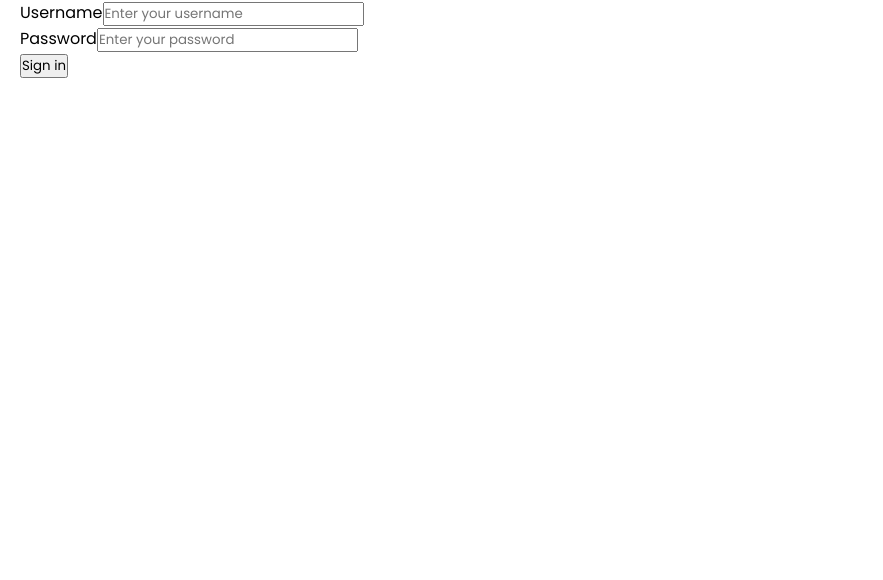
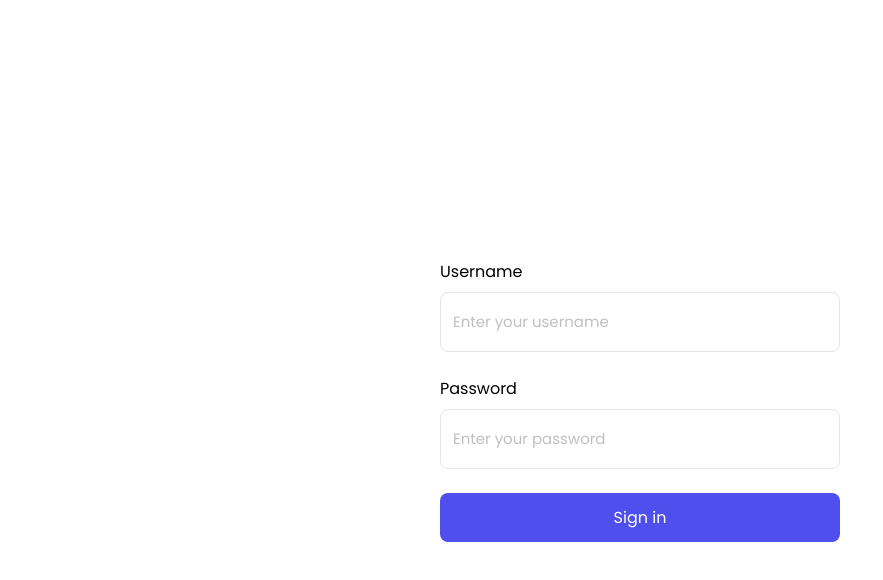
Before and after one commit to eugeniuRacila/parser-front, a React (Create React App) app: page /products/1 in a window 1280 px wide. Shown: the top 580 px of the page, without its empty margins (0-883 px from the left). Built offline with nearby package versions, Linux system fonts and the light colour scheme.

Commit message:
Styles and config changes

```diff
--- a/src/App.css
+++ b/src/App.css
@@ -4,3 +4,16 @@
     padding-top: 40px;
     width: 100%;
 }
+
+#root,
+body,
+html {
+    height: 100%;
+}
+
+.auth {
+    align-items: center;
+    display: flex;
+    height: 100%;
+    justify-content: center;
+}
--- a/src/App.js
+++ b/src/App.js
@@ -23,7 +23,11 @@ function App() {
   if (!token || checkIfTokenIsExpired(token)) {
     console.log("Removing token", token);
     localStorage.removeItem("token");
-    return <Authentication setToken={setToken} />;
+    return (
+      <div className="auth">
+        <Authentication setToken={setToken} />
+      </div>
+    );
   }
 
   return (
--- a/src/components/Authentication/Authentication.js
+++ b/src/components/Authentication/Authentication.js
@@ -1,11 +1,16 @@
 import axios from "axios";
 import React, { useState } from "react";
 
+import "./styles.css";
+
 const authenticationRequest = async ({ username, password }) => {
-  return await axios.post(`http://localhost:5001/api/Authentication`, {
-    userName: username,
-    password,
-  });
+  return await axios.post(
+    `${process.env.REACT_APP_SERVER_URL}api/Authentication`,
+    {
+      userName: username,
+      password,
+    }
+  );
 };
 
 const Authentication = ({ setToken }) => {
@@ -64,7 +69,9 @@ const Authentication = ({ setToken }) => {
             type="password"
           />
         </div>
-        <button type="submit">Sign in</button>
+        <button className="authentication__submit" type="submit">
+          Sign in
+        </button>
       </form>
     </div>
   );
--- a/src/components/Authentication/styles.css
+++ b/src/components/Authentication/styles.css
@@ -0,0 +1,45 @@
+.authentication {
+    max-width: 400px;
+    width: 100%;
+}
+
+.authentication__form {
+    display: flex;
+    flex-direction: column;
+
+}
+
+.authentication__input-wrapper {
+    display: flex;
+    flex-direction: column;
+    margin-bottom: 24px;
+}
+
+.authentication__label {
+    margin-bottom: 8px;
+}
+
+.authentication__input {
+    background-color: transparent;
+    border: 1px solid #e5e7eb;
+    border-radius: 8px;
+    color: #000000;
+    font-family: 'Poppins', sans-serif;
+    font-size: 15px;
+    height: 42px;
+    padding: 8px 12px;
+}
+
+.authentication__input::placeholder {
+    color: rgb(192, 192, 192);
+}
+
+.authentication__submit {
+    background-color: #4f4fed;
+    border: none;
+    border-radius: 8px;
+    color: #ffffff;
+    cursor: pointer;
+    font-size: 16px;
+    padding: 12px 12px;
+}
--- a/src/components/ProductPage/ProductPage.js
+++ b/src/components/ProductPage/ProductPage.js
@@ -41,7 +41,7 @@ const ProductPage = ({ token }) => {
   useEffect(() => {
     const fetchData = async () => {
       const result = await axios.get(
-        `https://localhost:5001/api/products/${name}`,
+        `${process.env.REACT_APP_SERVER_URL}api/products/${name}`,
         {
           headers: {
             Authorization: `Bearer ${token}`,
--- a/src/components/SearchBar/SearchBar.js
+++ b/src/components/SearchBar/SearchBar.js
@@ -30,9 +30,9 @@ const SearchBar = ({ token }) => {
 
       axios
         .get(
-          `https://localhost:5001/api/suggestions/${inputValue
-            .trim()
-            .toLowerCase()}`,
+          `${
+            process.env.REACT_APP_SERVER_URL
+          }api/suggestions/${inputValue.trim().toLowerCase()}`,
           {
             headers: {
               Authorization: `Bearer ${token}`,
```
Also changed, not shown: 1 other file (tests, documents, lock files or other folders).
